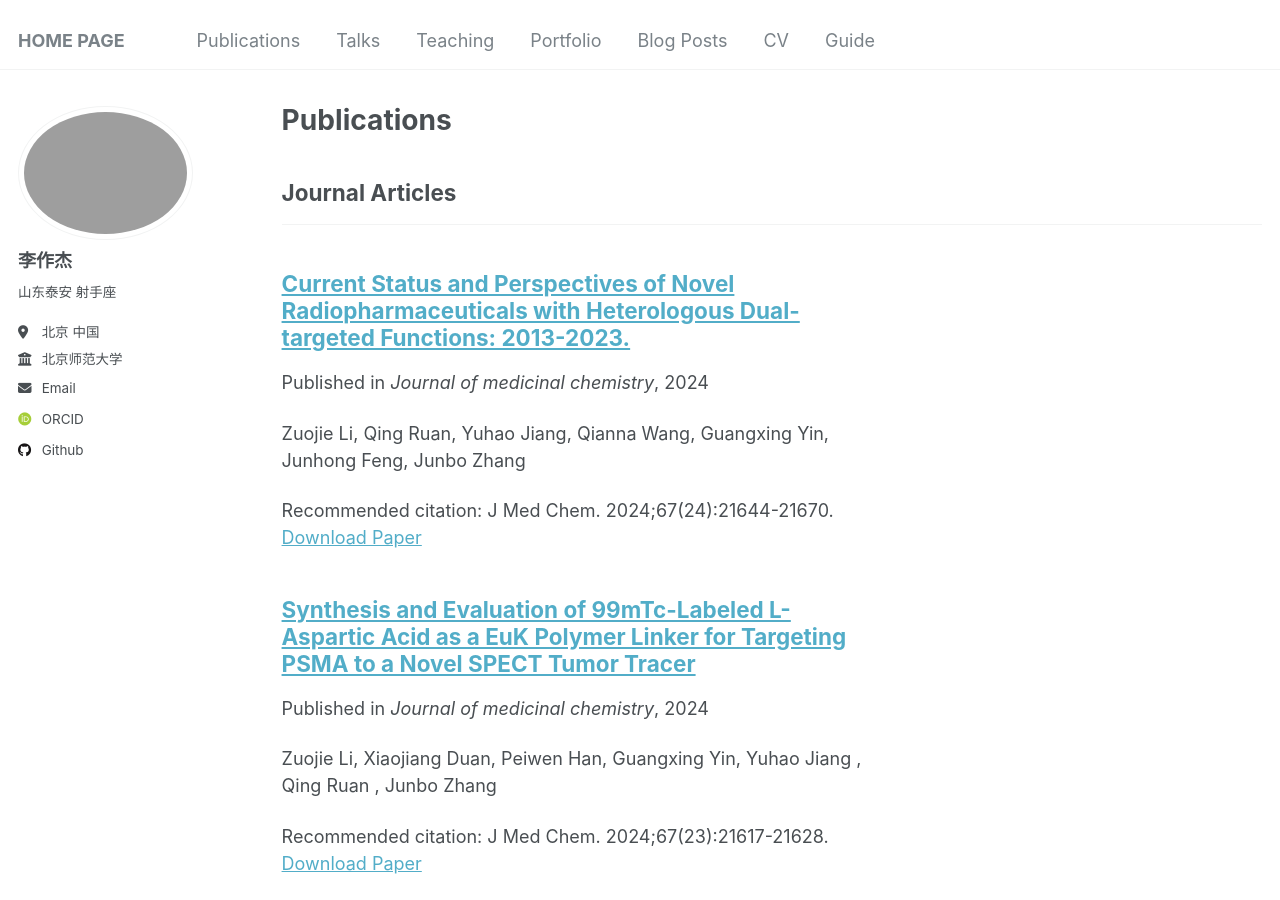
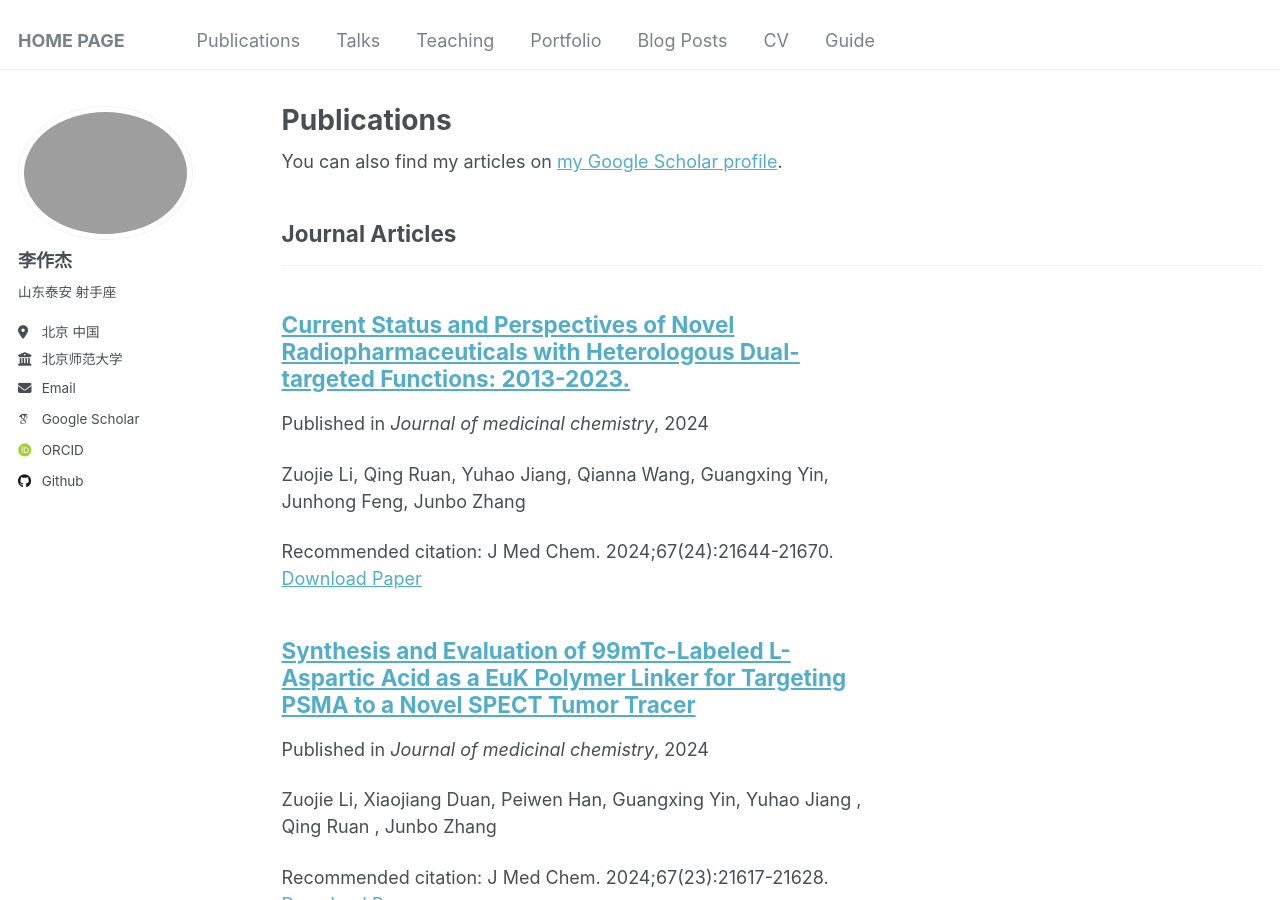
Before and after one commit to Infinity-LZJ/Zuojie_Li.github, a Jekyll site: the page built from _pages/publications.html, in a window 1280 px wide and 900 px high. Built offline with Jekyll 4.4.1, drawn with Linux system fonts in a browser that asks for light colours; some web fonts are replaced; part of the change alters nothing that is shown.

Commit message:
Update _config.yml
Signed-off-by: Infinity-LZJ <zuojieli@yeah.net>

```diff
--- a/_config.yml
+++ b/_config.yml
@@ -32,6 +32,7 @@ author:
 
   # Academic websites
   arxiv            : # URL - Update with the correct link to your profile
+  googlescholar    : "https://scholar.google.com/citations?user=_Q6Z4QUAAAAJ"
   impactstory      : # URL
   orcid            : "http://orcid.org/0009-0005-6342-4008"
   semantic         : # URL
```
